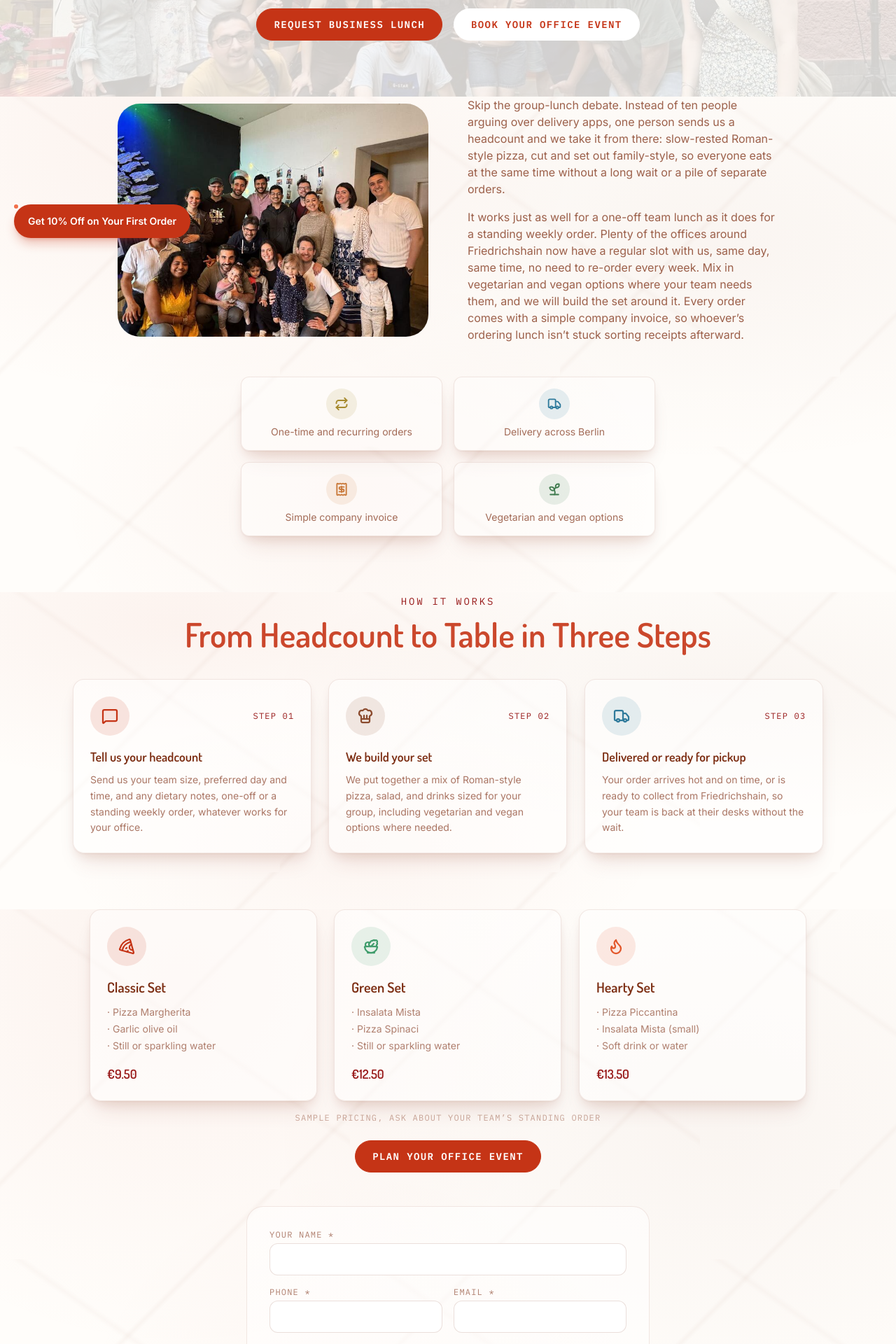
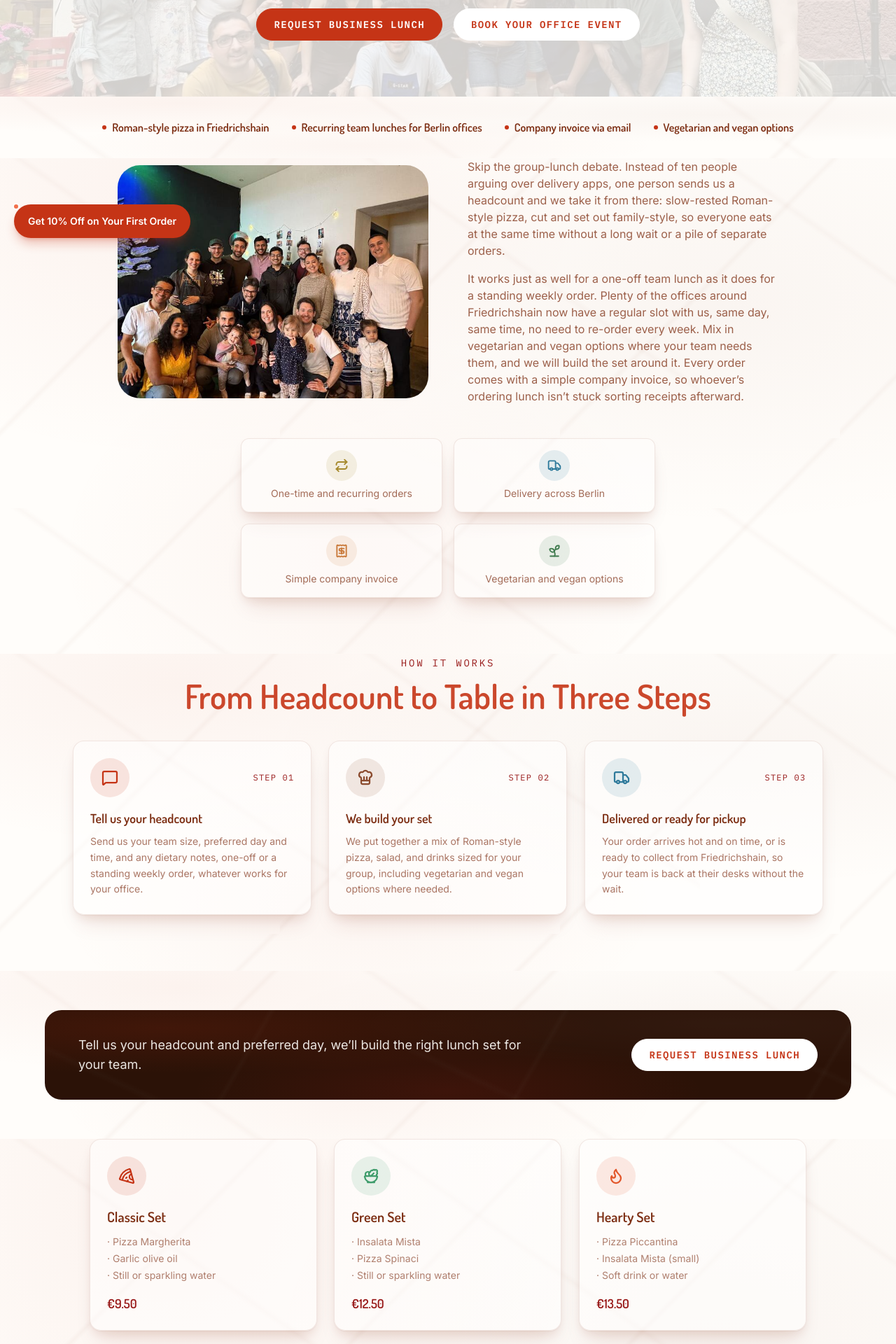
Before and after one commit to ziamariaberlin2-home/one-scroll-web, a Next.js app: page /business-lunch in a window 1280 px wide. Shown: the part 440-2360 px from the top of the page at 70% size. Built offline with nearby package versions, Linux system fonts and the light colour scheme.

Commit message:
Add FeatureStrip/QuoteBanner components, use on Business Lunch

```diff
--- a/components/BusinessLunchContent.js
+++ b/components/BusinessLunchContent.js
@@ -7,9 +7,18 @@ import { Field, Select, TextArea } from '@/components/FormField';
 import EventsSection from '@/components/EventsSection';
 import FAQBlock from '@/components/FAQBlock';
 import ReviewsSection from '@/components/ReviewsSection';
+import FeatureStrip from '@/components/FeatureStrip';
+import QuoteBanner from '@/components/QuoteBanner';
 import { basePath } from '@/lib/basePath';
 import { BIZ_ICONS } from '@/lib/icons';
 import IconChip from '@/components/IconBadge';
+
+const BIZ_FACTS = [
+  'Roman-style pizza in Friedrichshain',
+  'Recurring team lunches for Berlin offices',
+  'Company invoice via email',
+  'Vegetarian and vegan options',
+];
 
 const PERKS = [
   { text: 'One-time and recurring orders', icon: 'recurring' },
@@ -135,6 +144,8 @@ export default function BusinessLunchContent() {
         </div>
       </section>
 
+      <FeatureStrip items={BIZ_FACTS} />
+
       <section className="marble-light pb-16 md:pb-20">
         <div className="mx-auto grid max-w-5xl grid-cols-1 items-center gap-10 px-6 md:grid-cols-2 md:gap-14 md:px-10">
           <div className="relative aspect-[4/3] w-full overflow-hidden rounded-[2rem]">
@@ -206,6 +217,12 @@ export default function BusinessLunchContent() {
         </div>
       </section>
 
+      <QuoteBanner
+        text="Tell us your headcount and preferred day, we&rsquo;ll build the right lunch set for your team."
+        ctaText="Request Business Lunch"
+        ctaHref="#lunch-form"
+      />
+
       <section id="lunch-form" className="marble-light scroll-mt-24 pb-24 md:pb-28">
         <div className="mx-auto max-w-7xl px-6 text-center md:px-10">
           <div className="mx-auto grid max-w-5xl grid-cols-1 gap-6 md:grid-cols-3">
--- /dev/null
+++ b/components/FeatureStrip.js
@@ -0,0 +1,21 @@
+// Compact horizontal strip of short trust/fact bullets, dot-separated —
+// inspired by the quick-facts bands on Storia's business-lunch page. Sits on
+// the plain marble-light background so it reads as a lightweight trust
+// signal rather than a full section with its own heading.
+export default function FeatureStrip({ items, className = '' }) {
+  return (
+    <section className={`marble-light py-6 md:py-8 ${className}`}>
+      <div className="mx-auto flex max-w-6xl flex-wrap items-center justify-center gap-x-8 gap-y-3 px-6 md:px-10">
+        {items.map((item) => (
+          <span
+            key={item}
+            className="flex items-center gap-2 font-display text-sm font-semibold text-ink md:text-base"
+          >
+            <span className="h-1.5 w-1.5 flex-shrink-0 rounded-full bg-wine" aria-hidden="true" />
+            {item}
+          </span>
+        ))}
+      </div>
+    </section>
+  );
+}
--- /dev/null
+++ b/components/QuoteBanner.js
@@ -0,0 +1,19 @@
+// Dark, contained quote-request banner — inspired by the "Tell us the
+// occasion..." CTA band on Storia's business-lunch page. Reuses the
+// site's existing .marble-dark texture (same dark surface as the checkout
+// section) as a rounded card rather than introducing a new color, so the
+// white CTA pill gets the same high-contrast pop the reference has.
+export default function QuoteBanner({ text, ctaText = 'Request a Quote', ctaHref }) {
+  return (
+    <section className="marble-light px-6 py-10 md:px-10 md:py-14">
+      <div className="marble-dark mx-auto flex max-w-6xl flex-col items-center gap-6 rounded-3xl px-8 py-9 text-center md:flex-row md:justify-between md:px-12 md:text-left">
+        <p className="max-w-2xl font-body text-base leading-relaxed text-cream/90 md:text-lg">
+          {text}
+        </p>
+        <a href={ctaHref} className="btn-pill-white flex-shrink-0 whitespace-nowrap">
+          {ctaText}
+        </a>
+      </div>
+    </section>
+  );
+}
```
